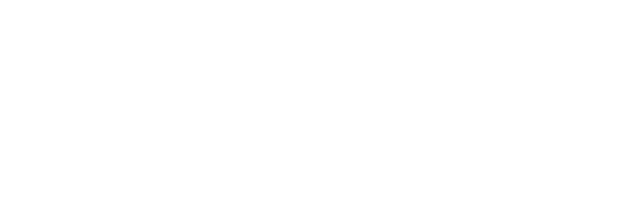
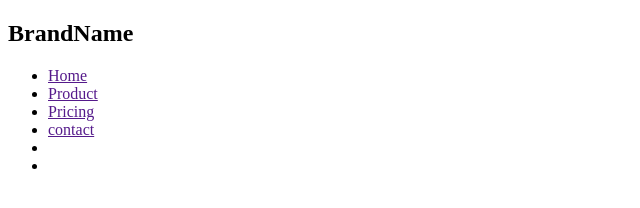
Before and after one commit to Reuben-Kipkemboi/Insurance-website, a plain HTML site: page Index.html in a window 1280 px wide. Shown: the whole page, without its empty margins (0-640 px from the left). Drawn offline with Linux system fonts and the light colour scheme.

Commit message:
This commit adds list items to the navigation bar

```diff
--- a/Index.html
+++ b/Index.html
@@ -10,6 +10,20 @@
     <title>Insurance</title>
 </head>
 <body>
+    <header>
+        <nav>
+            <h2>BrandName</h2>
+            <ul>
+                <li><a href="">Home</a></li>
+                <li><a href="">Product</a></li>
+                <li><a href="">Pricing</a></li>
+                <li><a href="">contact</a></li>
+                <li><a href=""></a></li>
+                <li><a href=""></a></li>
+            </ul>
+        </nav>
+    </header>
+
 
 </body>
 </html>
```
